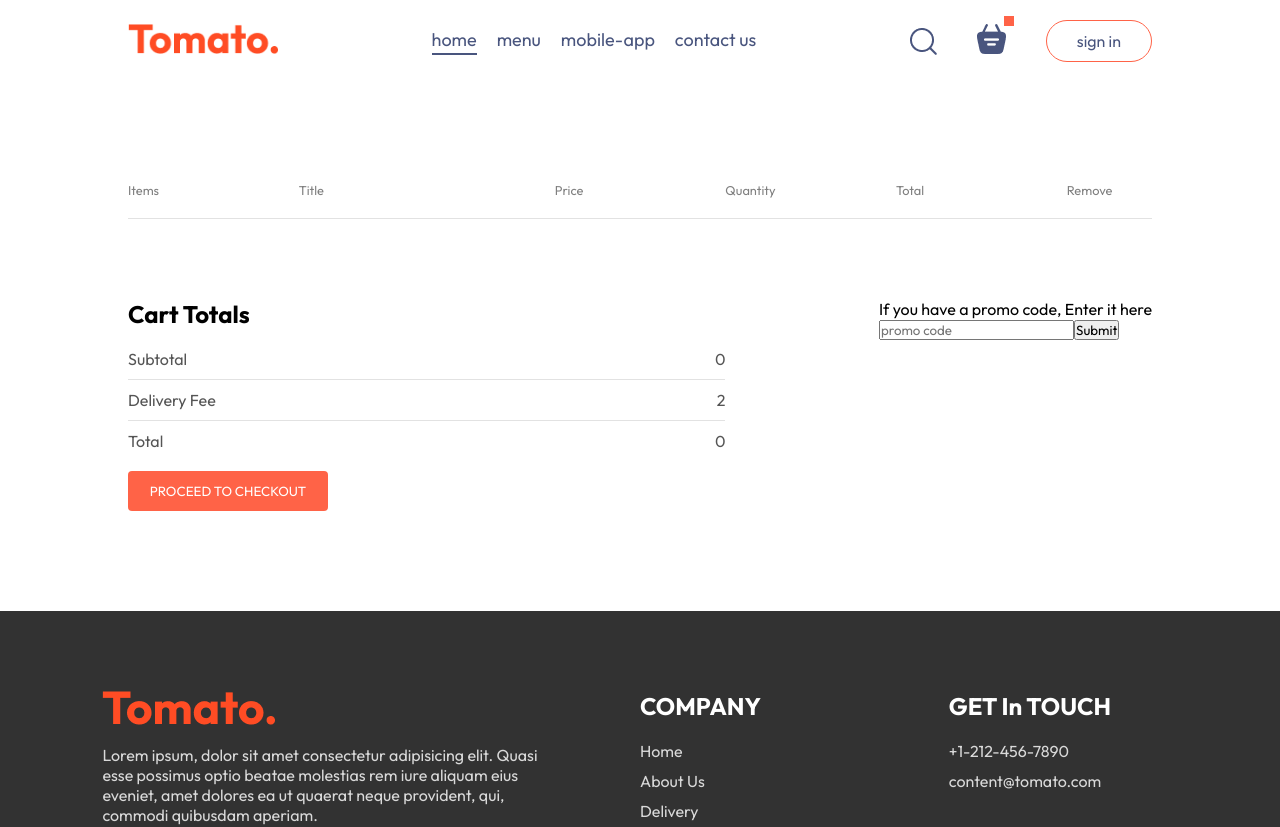
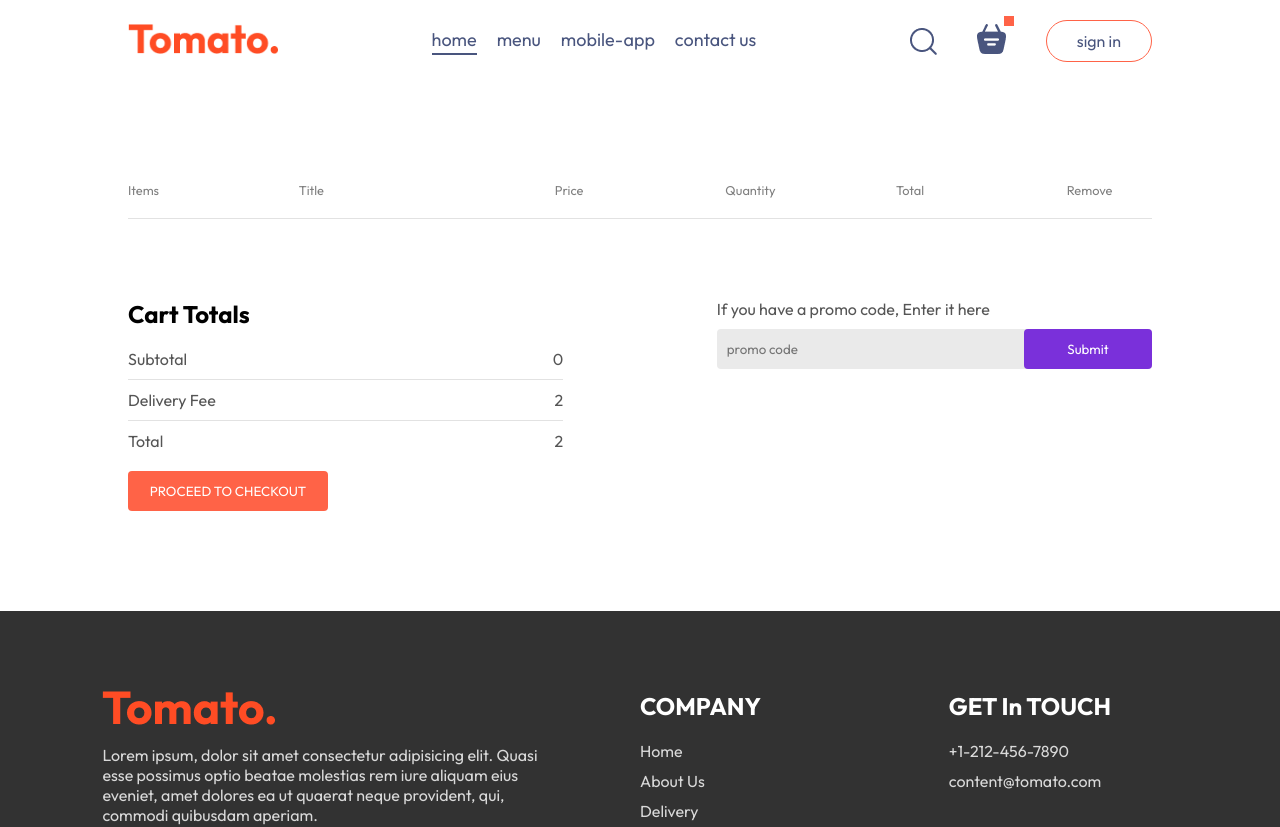
Before and after one commit to Mikael241221/FoodDelivery, a React (Vite) app: page /cart in a window 1280 px wide. Shown: the top 827 px of the page. Built offline with nearby package versions, Linux system fonts and the light colour scheme.

Commit message:
updating the cart page

```diff
--- a/src/context/StoreContext.jsx
+++ b/src/context/StoreContext.jsx
@@ -19,17 +19,23 @@ const addToCart = (itemId) => {
 const removeFromCart = (itemId) => {
   setCartItems((prev) => ({...prev,[itemId]:prev[itemId] - 1}))
 }
-
-useEffect(() => {
-  console.log(cartItems);
-}, [cartItems])
-
+const getTotalCartAmount = () => {
+  let totalAmount = 0;
+  for(const item in cartItems){
+    if (cartItems[item] > 0){
+      let itemInfo = food_list.find((product)=>product._id === item)
+      totalAmount += itemInfo * cartItems[item]
+    }
+}
+return totalAmount;
+}
   const contextValue = {
   food_list,
   cartItems,
   setCartItems,
   addToCart,
-  removeFromCart
+  removeFromCart,
+  getTotalCartAmount
 
   }
     return(
--- a/src/pages/Cart/Cart.css
+++ b/src/pages/Cart/Cart.css
@@ -53,3 +53,40 @@
   border-radius: 4px;
   cursor: pointer;
 }
+.cart-promocode{
+  flex: 1;
+}
+.cart-promocode p{
+  color: #555;
+
+}
+.cart-promocode-input{
+  margin-top: 10px;
+  display: flex;
+  justify-content: space-between;
+  align-items: center;
+  background-color: #eaeaea;
+  border-radius: 4px;
+}
+.cart-promocode-input input{
+  background: transparent;
+  border: none;
+  outline: none;
+  padding-left: 10px;
+}
+.cart-promocode-input button{
+  width: max(10vw,15px);
+  padding: 12px 5px;
+  background-color: rgb(122, 48, 218);
+  border: none;
+  color: white;
+  border-radius: 4px;
+}
+@media(max-width:750px) {
+  .cart-bottom{
+    flex-direction: column-reverse;
+  }
+  .cart-promocode{
+    justify-content:start;
+  }
+}
--- a/src/pages/Cart/Cart.jsx
+++ b/src/pages/Cart/Cart.jsx
@@ -2,7 +2,7 @@ import React, { useContext } from 'react'
 import './Cart.css'
 import { StoreContext } from '../../context/StoreContext'
 const Cart = () => {
-  const {cartItems, food_list, removeFromCart} = useContext(StoreContext)
+  const {cartItems, food_list, removeFromCart, getTotalCartAmount} = useContext(StoreContext)
   return (
     <div className='cart'>
       <div className="cart-items">
@@ -20,8 +20,8 @@ const Cart = () => {
           if(cartItems[item._id]>0)
           {
             return(
-              <div>
-                <div key={item._id} className="cart-items-title cart-items-item">
+              <div  key={item._id} >
+                <div  className="cart-items-title cart-items-item">
                 <img src={item.image} alt="" />
                 <p>{item.name}</p>
                 <p>${item.price}</p>
@@ -42,7 +42,7 @@ const Cart = () => {
         <div>
           <div className="cart-total-details">
             <p>Subtotal</p>
-            <p>{0}</p>
+            <p>{getTotalCartAmount()}</p>
           </div>
           <hr />
           <div className="cart-total-details">
@@ -52,7 +52,7 @@ const Cart = () => {
           <hr />
           <div className="cart-total-details">
             <p>Total</p>
-            <p>{0}</p>
+            <p>{getTotalCartAmount() + 2}</p>
           </div>
         </div>
         <button>PROCEED TO CHECKOUT</button>
```
